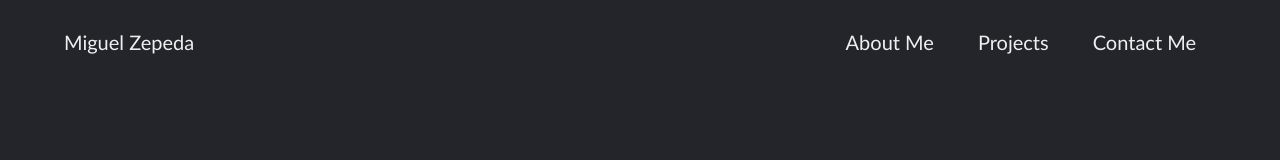
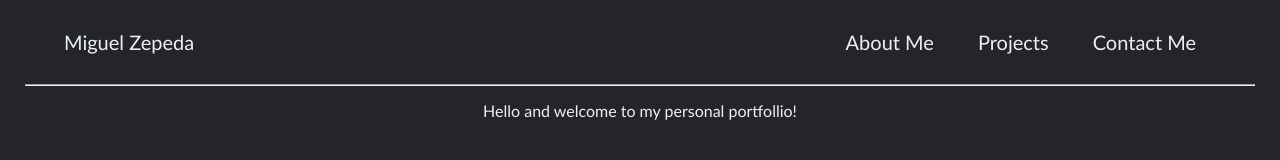
Before and after one commit to PeakyZloading/PersonalPortfolio, a plain HTML site: page index.html in a window 1280 px wide. Drawn offline with Linux system fonts and the light colour scheme.

Commit message:
Implements text size increase when hovering and improved navbar in all pages

```diff
--- a/index.html
+++ b/index.html
@@ -19,5 +19,11 @@
 
     </header>
 
+    <hr class="nav-break">
+
+    <div class="intro">
+        <p class="info">Hello and welcome to my personal portfollio!</p>
+    </div>
+
 </body>
 </html>
--- a/styles/styles.css
+++ b/styles/styles.css
@@ -32,13 +32,32 @@ header{
     transition: all 0.3s ease 0s;
 }
 
-.nav_links li a:hover {
+.nav_links li a:hover{
     color: #0088a9;
+    font-size: 24px;
 }
 
 .hplink a{
     transition: all 0.3s ease 0s;
 }
-.hplink a:hover {
+.hplink a:hover{
     color: #0088a9;
+    font-size: 24px;
 }
+
+.nav-break{
+    border-color: #edf0f1;
+    color: #edf0f1;
+    background-color: #edf0f1;
+    height: 2px;
+    margin-left: 25px;
+    margin-right: 25px;
+}
+
+.info{
+    font-family:'Trebuchet MS', 'Lucida Sans Unicode', 'Lucida Grande', 'Lucida Sans', Arial, sans-serif;
+    color: #edf0f1;
+    text-align: center;
+    margin-top: 15px;
+
+}
```
Also changed, not shown: pages/aboutMe.html (+2 -0 lines), pages/contactMe.html (+2 -0 lines), pages/projects.html (+2 -0 lines).
